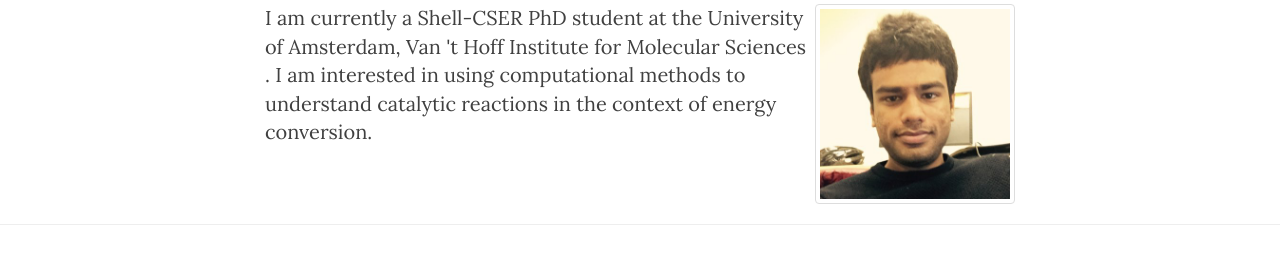
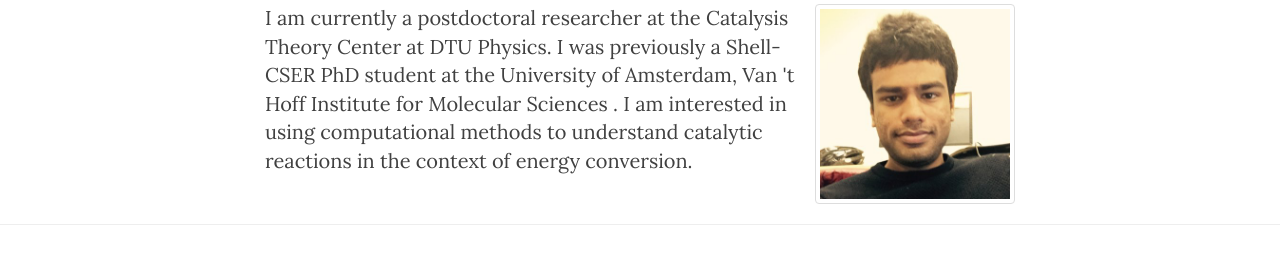
Before and after one commit to nitishg91/nitishg91.github.io, a plain HTML site: page index.html in a window 1280 px wide. Shown: the part 507-780 px from the top of the page. Drawn offline with nearby package versions, Linux system fonts and the light colour scheme.

Commit message:
updated index file

```diff
--- a/index.html
+++ b/index.html
@@ -96,7 +96,7 @@
 	    <div class="rollover"></div>
 	    <img  style="width: 200px; height: 200px" alt="" src = "img/Nitish.jpg" class = "img-thumbnail" align="right">
 	      </a>
-	  I am currently a <a font color="blue" href="https://www.nwo.nl/en/research-and-results/programmes/CSER" target="_blank"> Shell-CSER </a> PhD student at the University of Amsterdam, <a font color="blue" href="http://hims.uva.nl/" target="_blank">Van 't Hoff Institute for Molecular Sciences </a>. I am interested in using computational methods to understand catalytic reactions in the context of energy conversion.
+	  I am currently a postdoctoral researcher at the <a font color="blue" href="https://cattheory.dtu.dk/" target="_blank"> Catalysis Theory Center at DTU Physics. I was previously a <a font color="blue" href="https://www.nwo.nl/en/research-and-results/programmes/CSER" target="_blank"> Shell-CSER </a> PhD student at the University of Amsterdam, <a font color="blue" href="http://hims.uva.nl/" target="_blank">Van 't Hoff Institute for Molecular Sciences </a>. I am interested in using computational methods to understand catalytic reactions in the context of energy conversion.
 	</div>
       </div>
     </div>
```
